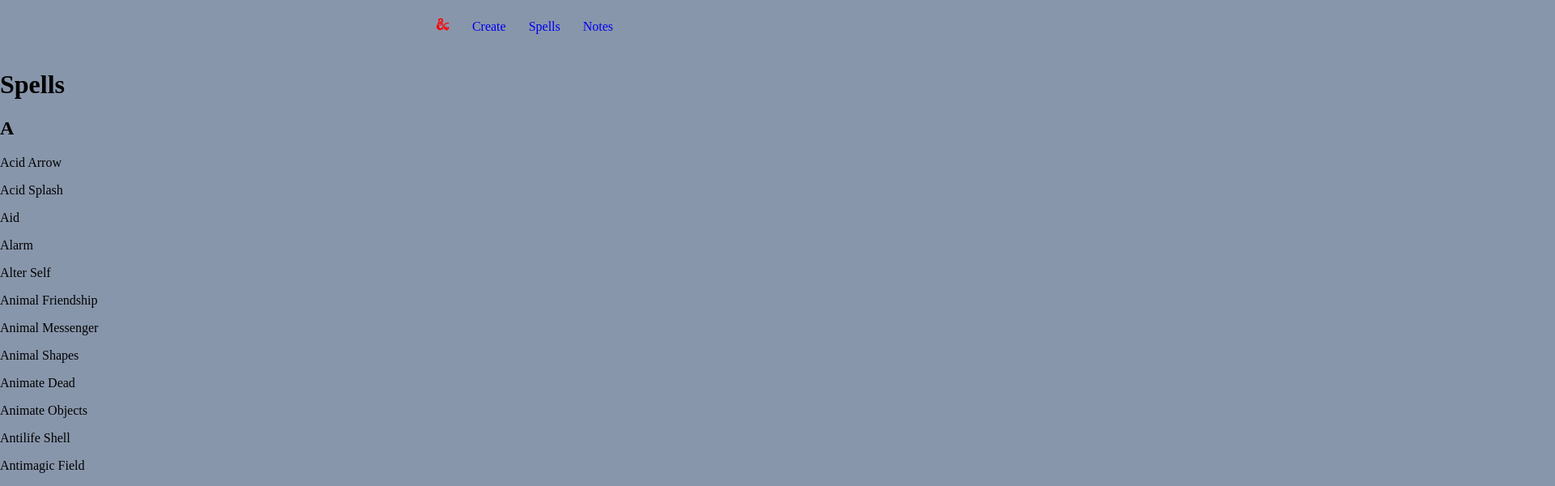
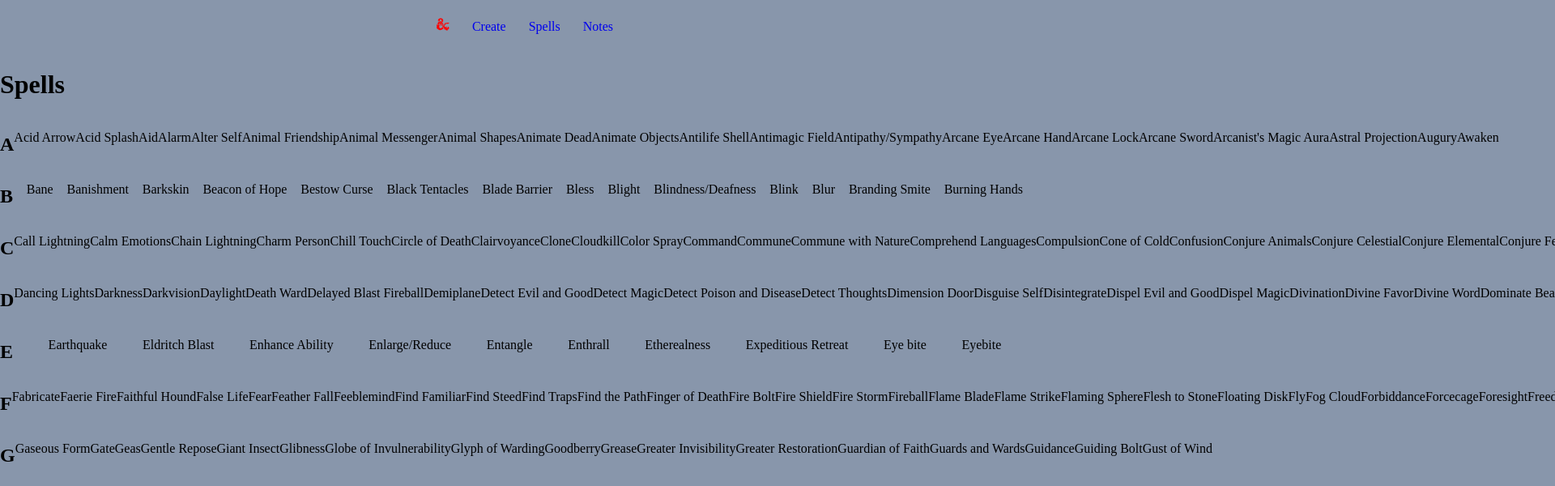
Before and after one commit to LoganQualk/DnD-Character-Creator, a React (Create React App) app: page /spells in a window 1280 px wide. Shown: the top 600 px of the page at 81% size, 1920 px wide, since content can reach past the window. Built offline with nearby package versions, Linux system fonts and the light colour scheme.

Commit message:
messing with spells css

```diff
--- a/src/App.css
+++ b/src/App.css
@@ -19,8 +19,19 @@ body {
     background-color: var(--blueish-gray);
 }
 
+.spells {
+    display: flex;
+    flex-direction: column;
+    flex-wrap: wrap;
+    max-height: 4rem;
+}
+
 h1 {
     color: black;
+}
+
+p {
+    max-width: 75ch;
 }
 
 .navbar {
@@ -52,10 +63,10 @@ h1 {
 }
 
 #HomePage {
-    background-image: url("./Images/Matthew_Mercer.jpg");
+    /* background-image: url("./Images/Matthew_Mercer.jpg");
     background-repeat: no-repeat;
     background-attachment: fixed;
     background-position: center;
-    background-size: contain;
+    background-size: contain; */
     height: 100%;
 }
--- a/src/Spells.js
+++ b/src/Spells.js
@@ -16,7 +16,7 @@ const Spells = () => {
             <h1>Spells</h1>
             {getSpellsByFirstLetter.map((letter, index) => {
                 return (
-                    <div key={index}>
+                    <div key={index} className="spells">
                         <h2>{letter.toUpperCase()}</h2>
                         {spellNames.filter(name => name.charAt(0).toLowerCase() === letter).map((spell, index) => <p key={index}>{spell}</p>)}
                     </div>
--- a/src/index.js
+++ b/src/index.js
@@ -1,6 +1,5 @@
 import React from 'react';
 import ReactDOM from 'react-dom';
-// import './index.css';
 import App from './App';
 
 ReactDOM.render(
```
